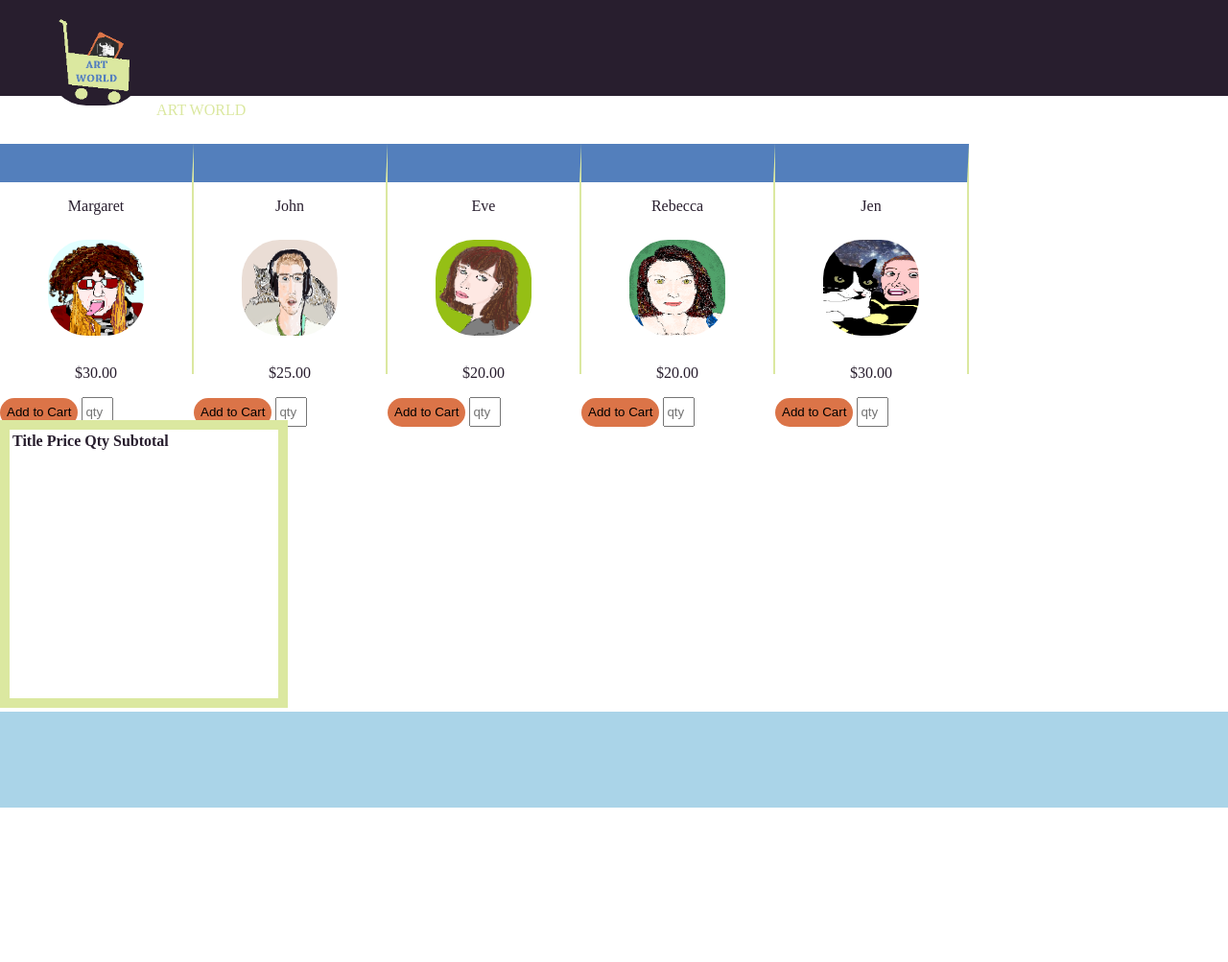
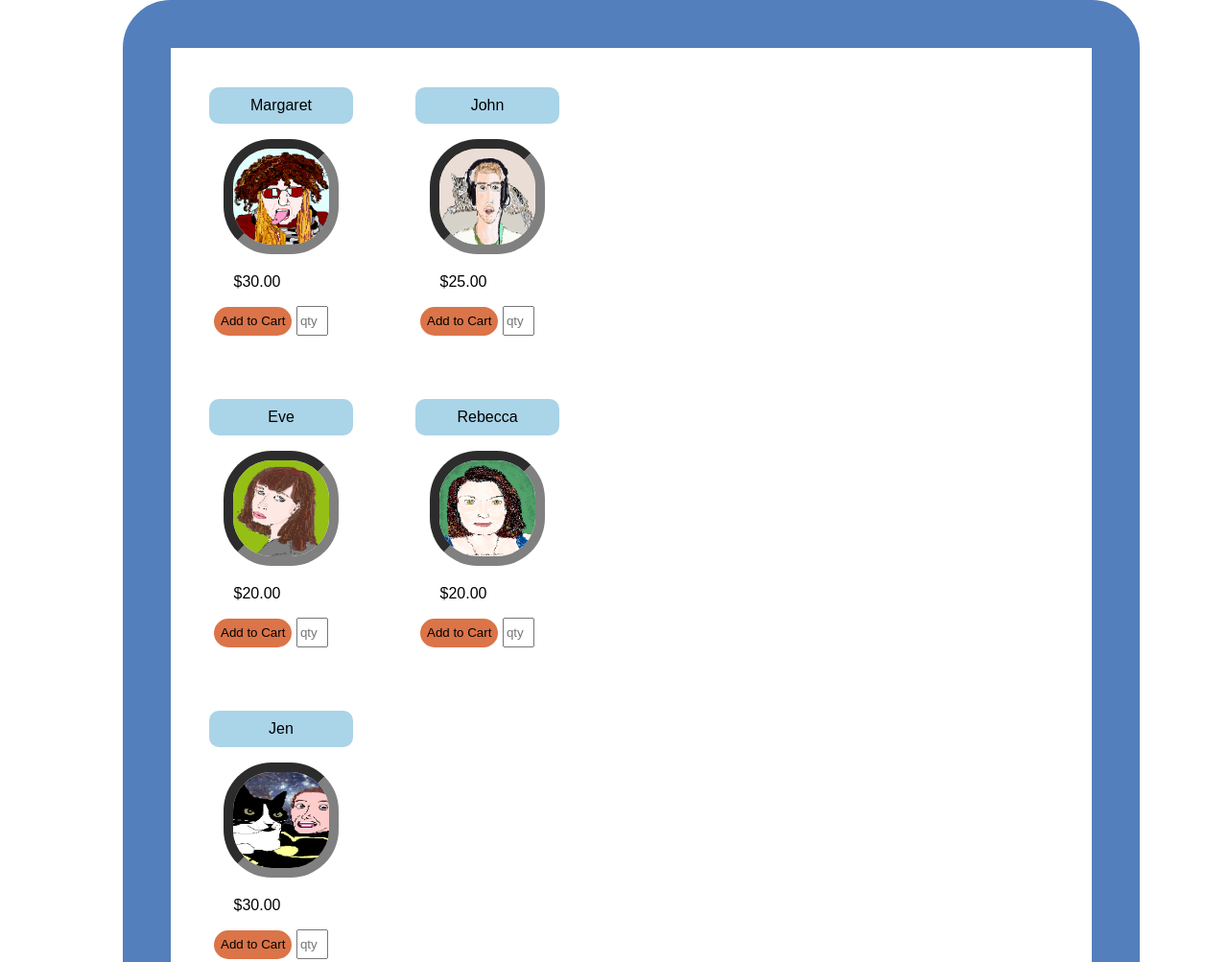
Before and after one commit to umgauper/Backbone.js-Shopping-Cart, a plain HTML site: page index.html in a window 1280 px wide. Shown: the top 1003 px of the page at 96% size. Before the commit the page ends 842 px from the top, so only its background shows below. Drawn offline with Linux system fonts and the light colour scheme; a web font is replaced by a local one.

Commit message:
Updated styles, got CartItemView working, and added remove from cart method.

```diff
--- a/assets/main.css
+++ b/assets/main.css
@@ -1,45 +1,53 @@
 @import url(http://fonts.googleapis.com/css?family=ABeeZee);
 
 body {
-    font-family: ABeeZee;
-    width: 100%;
-    margin: 0px;
-    color:  rgb(40, 30, 46);
+    margin:0;
+    font-family: ABeeZee, sans-serif;
 }
+
+#container {
+    width: 75%;
+    margin-left: 10%;
+    border: 50px solid rgb(83, 127, 188);;
+    border-radius: 50px;
+    display: inline-block;
+}
+
+#display {
+    width: 65%;
+    display: inline-block;
+}
+
 img {
-    height:100px;
-    width:100px;
-    margin-left:40px;
-    border:10px solid transparent;
+    width: 100px;
+    height: 100px;
+    margin-left: 30px;
+    border: 10px inset gray;
     border-radius: 50px;
 }
 
-header {
-    background-color: rgb(40, 30, 46);
-    height:100px;
-    width:100%;
-    margin-bottom: 50px;
-    color: rgb(219, 232, 160);
-}
-
-div.item {
-    display:inline-block;
-    width:200px;
-    height:200px;
-    border-top:40px solid rgb(83, 127, 188);
-    border-right:2px solid rgb(219, 232, 160);
-
+.item {
+    display: inline-block;
+    margin: 25px;
 }
 
 .qty {
     width: 25px;
     height: 25px;
 }
+
 p.title, p.price {
-    width:100px;
-    margin-left: 50px;
-    margin-right: auto;
+    width: 100px;
+    margin-left: 15px;
     text-align: center;
+}
+
+p.title {
+    background-color: rgb(170, 212, 232);
+    padding: 10px 0;
+    border: 0px solid transparent;
+    border-radius: 10px;
+    width:150px;
 }
 
 button.addToCart {
@@ -47,17 +55,49 @@ button.addToCart {
     height: 30px;
     border: 1px solid transparent;
     border-radius: 50px;
+    margin-left: 20px;
 }
 
-table, #display {
+#tablediv, table {
+    width: 350px;
+    height: 500px;
     display: inline-block;
+    float: right;
+    margin-right: 0px;
 }
-table#cart {
-    width: 300px;
-    border: 10px solid rgb(219, 232, 160);
-    height: 300px;
+
+table {
+    border-top: 25px solid rgb(219, 232, 160);
+    border-left: 25px solid rgb(219, 232, 160);
 }
-footer {
-    background-color: rgb(170, 212, 232);
-    height: 100px;
+
+table, th, tr {
+    border-collapse: collapse;
 }
+
+thead {
+    text-align: center;
+}
+
+th {
+    border-bottom: 5px solid rgb(175, 183, 125);
+}
+
+td {
+    min-width: 50px;
+    text-align: right;
+}
+
+td:first-child {
+    min-width: 100px;
+    text-align: left;
+}
+
+td:last-of-type {
+     text-align: center;
+}
+
+button.remove {
+    color: red;
+    font-weight: bold;
+}
--- a/index.html
+++ b/index.html
@@ -6,20 +6,16 @@
     <link rel="stylesheet" href="assets/main.css">
 </head>
 <body>
-  <header>
-      <img src="assets/img/logo.png">
-      ART WORLD
-  </header>
 <div id="container">
       <div id="display">
-
       </div>
+      <div id="tablediv">
           <table id="cart">
               <thead>
                 <th>Title</th>
                 <th>Price</th>
                 <th>Qty</th>
-        <th>Subtotal</th>
+                <th id="subtotal">Subtotal</th>
               </thead>
               <tbody></tbody>
               <tfoot>
@@ -30,10 +26,10 @@
                     <td id="totalCost"></td>
                 </tr>
               </tfoot>
-
           </table>
       </div>
-  <footer></footer>
+
+</div>
   <script type="text/template" id="item-template">
         <p class="title"><%= title %></p>
         <img src=assets/img/<%= order %>.png>
@@ -43,18 +39,21 @@
         <input type="text" class="qty" placeholder="qty">
   </script>
   <script type="text/template" id="cart-item-template">
-      <tr>
+
           <td><%= title %></td>
-          <td><%= price %></td>
+          <td>$<%= price %>.00</td>
           <td><%= qty %></td>
-          <td><%= subtotal %></td>
-      </tr>
+          <td>$<%= subtotal %>.00</td>
+          <td><button class="remove">X</button></td>
+
   </script>
 
   <script src="js/lib/underscore-min.js"></script>
   <script src="js/lib/jquery-1.11.1.min.js"></script>
   <script src="js/lib/backbone-min.js"></script>
   <script src="js/models/item.js"></script>
+  <script src="js/collections/itemsCollection.js"></script>
+  <script src="js/views/cartItemView.js"></script>
   <script src="js/views/itemView.js"></script>
   <script src="js/views/appView.js"></script>
   <script src="js/app.js"></script>
--- /dev/null
+++ b/js/collections/itemsCollection.js
@@ -0,0 +1,18 @@
+app.ItemsCollection = Backbone.Collection.extend({
+    model: app.item,
+    inCart: function() {
+        return this.filter(function (item) {
+        return item.get("inCart");
+        });
+    },
+    totalCost: function() {
+        var totalCost = 0;
+        _.each(app.items.inCart(), function(item) {
+        totalCost += item.get("subtotal");
+        });
+        return totalCost;
+    }
+});
+
+app.items = new app.ItemsCollection();
+app.items.add([app.item1, app.item2, app.item3, app.item4, app.item5]);
--- a/js/models/item.js
+++ b/js/models/item.js
@@ -20,22 +20,3 @@ app.item2 = new app.item({order: 2, title: "John", price: 25.00});
 app.item3 = new app.item({order: 3, title: "Eve", price: 20.00});
 app.item4 = new app.item({order: 4, title: "Rebecca", price: 20.00});
 app.item5 = new app.item({order: 5, title: "Jen", price: 30.00});
-
-app.itemsCollection = Backbone.Collection.extend({ // move this to its own file stored in js/collections!
-    model: app.item,
-    inCart: function() {
-        return this.filter(function (item) {
-            return item.get("inCart");
-        });
-    },
-    totalCost: function() {
-        var totalCost = 0;
-        _.each(app.items.inCart(), function(item) {
-            totalCost += item.get("subtotal");
-            });
-        return totalCost;
-        }
-});
-
-app.items = new app.itemsCollection();
-app.items.add([app.item1, app.item2, app.item3, app.item4, app.item5]);
--- /dev/null
+++ b/js/views/cartItemView.js
@@ -0,0 +1,28 @@
+app.CartItemView = Backbone.View.extend({
+    template:_.template($("#cart-item-template").html()),
+    className: 'itemInCart',
+    initialize: function() {
+        console.log("CartItemView is initialized.");
+        this.render();
+        this.listenTo(this.model, 'change', this.updateView);
+    },
+    render: function() {
+        this.$el.append(this.template(this.model.toJSON())); // put the <td>s from template into <tr>
+        if(!this.model.get("inCart")) { // If the item isn't already in the cart, append its view to the table.
+            $("tbody").append(this.$el);
+            }
+    },
+    updateView: function() {
+        this.$el.html(this.template(this.model.toJSON())); // Overwrite current view with the template rendered with the new model data.
+    },
+    events: {
+        'click .remove': 'removeItem'
+    },
+    removeItem: function() {
+        this.$el.remove();  // remove the view and reset model data.
+        this.model.set({qty: 0});
+        this.model.set({subtotal: 0});
+        this.model.set({inCart: false});
+        $("#totalCost").html("Total: " + app.items.totalCost());
+    }
+});
--- a/js/views/itemView.js
+++ b/js/views/itemView.js
@@ -11,29 +11,19 @@ app.ItemView = Backbone.View.extend({
     },
    events: {
         'click .addToCart': 'addToCart'
-
    },
-
     addToCart: function() {
-        $("tbody").empty();                             // each item in cart should have its own cart view, change addToCart to instantiate a cartItem View, passing {model: this.model}, so
-                                                        // both views point to the same model. then, give each cartItem view a delete button, and maybe the ability to edit the quantity
-                                                        // by clicking the quantity in the cart?
-        $("#totalCost").empty();
-        this.model.set({inCart: true});
         var theDivID = this.id;
         var qty = parseInt($("#" + theDivID + " input").val()) || 1;
         var newQty = qty + this.model.get("qty");
         this.model.set({qty: newQty});
         this.model.set({subtotal: newQty * this.model.get("price")});
-        var template = _.template($("#cart-item-template").html());
-        _.each(app.items.inCart(), function(item) {
-            $("tbody").append(template(item.toJSON()));
-
-        });
-        $("#totalCost").append("Total: " + app.items.totalCost());
+        if(!this.model.get("inCart")) {
+            new app.CartItemView({model: this.model, tagName: 'tr'});
+            this.model.set({inCart: true});
         }
-
-
+        $("#totalCost").html("Total: $" + app.items.totalCost() + ".00");
+    }
 });
 
 app.itemView1 = new app.ItemView({model: app.item1, id: 'item1'});
```
Lines whose indentation alone changed are shown as unchanged.
